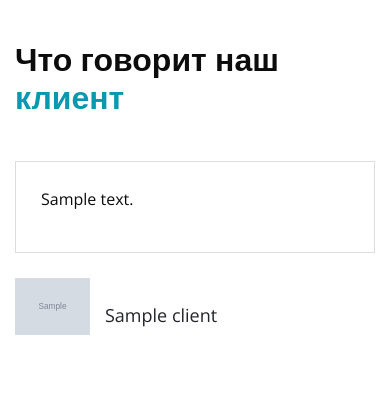
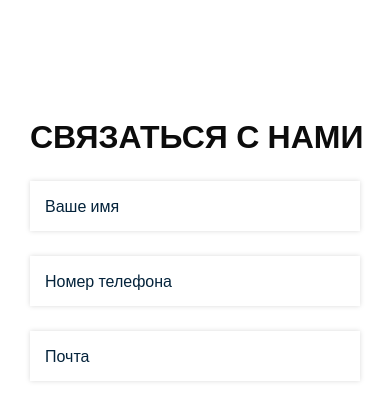
Before and after one commit to TalantDeveloper/funeral_service, a Django app: page / in a window 390 px wide. Shown: the part 6107-6500 px from the top of the page. Run offline with Django 4.2, Linux system fonts and the light colour scheme; data comes from the database, SQL or seed files in the repository; tables that the repository leaves empty hold one stand-in row (values such as "Sample post"); grey boxes marked "Sample" are stand-in pictures; some libraries are stand-ins or nearby versions.

Commit message:
02.12.2023
15:26

```diff
--- a/templates/main/welcome.html
+++ b/templates/main/welcome.html
@@ -13,100 +13,45 @@
                 <div class="container-fluid ">
                     <div class="contact_nav">
                         <a href="tel:+998903529097" target="_blank">
-                            <i class="fa fa-phone" aria-hidden="true"></i>
-                            <span>
-                            Вызов : +998903529097
+                            <img src="{% static 'images/favoricon.svg' %}" alt="" width="80">
+                            <h3>
+                                Ритуальные услуги <br>
+                                в Ташкенте
+                            </h3>
+                        </a>
+                            <span style="color: white">
+                                 Работаем круглосуточно
                             </span>
-                        </a>
-                        <a href="https://t.me/Ritualniyuslugi" target="_blank">
-                            <i class="fa fa-telegram" aria-hidden="true"></i>
-                            <span>
-                                Нодир
-                            </span>
-                        </a>
-                        <a href="https://www.google.com/maps/place/Toshkent+davlat+stomatologiya+instituti+eski/@41.3087803,69.299029,19.01z/data=!4m6!3m5!1s0x38aef527cfd7beab:0x41490626bc752d26!8m2!3d41.309198!4d69.2990049!16s%2Fg%2F11bzs4xs68?entry=ttu"
-                           target="_blank">
-                            <i class="fa fa-map-marker" aria-hidden="true"></i>
-                            <span>
-                                Расположение
-                            </span>
-                        </a>
+
+                        <pre style="color: white;"><a href="tel:+998903529097"><i class="fa fa-phone" aria-hidden="true"></i> +99890 352 90 97  Нодир</a><a href="tel:+998903529097"><i class="fa fa-phone" aria-hidden="true"></i> +99898 707 90 97</a><a href="tel:+998903529097"><i class="fa fa-phone" aria-hidden="true"></i> +99833 077 75 77</a></pre>
                     </div>
                 </div>
             </div>
-            <div class="header_bottom">
-                <div class="container-fluid">
-                    <nav class="navbar navbar-expand-lg custom_nav-container ">
-                        <a class="navbar-brand" href="{% url 'main:welcome' %}">
-                            <span>
-                                Ритуальные услуги
-                                <img src="{% static 'images/favoricon.svg' %}" alt="" width="50">
-                            </span>
-                        </a>
 
-                        <button class="navbar-toggler" type="button" data-toggle="collapse"
-                                data-target="#navbarSupportedContent" aria-controls="navbarSupportedContent"
-                                aria-expanded="false" aria-label="Toggle navigation">
-                            <span class=""> </span>
-                        </button>
-
-                        <div class="collapse navbar-collapse" id="navbarSupportedContent">
-                            <ul class="navbar-nav  ">
-                                <li class="nav-item active">
-                                    <a class="nav-link" href="{% url 'main:welcome' %}">Главная
-                                        <span class="sr-only">(current)</span>
-                                    </a>
-                                </li>
-                                <li class="nav-item">
-                                    <a class="nav-link" href="{% url 'main:service' %}"> Услуги </a>
-                                </li>
-                                <li class="nav-item">
-                                    <a class="nav-link" href="{% url 'main:about' %}">
-                                        О нас
-                                    </a>
-                                </li>
-                                <li class="nav-item">
-                                    <a class="nav-link" href="{% url 'main:contact' %}">
-                                        Связаться с нами
-                                    </a>
-                                </li>
-
-                            </ul>
-                        </div>
-                    </nav>
-                </div>
-            </div>
         </header>
         <!-- end header section -->
 
         <section class="slider_section ">
             <div class="slider_bg_box">
-                <img src="{% static 'images/Ritualnye.jpg' %}" alt="">
+                <img src="{% static 'images/welcom.jpg' %}" alt="">
             </div>
             <div id="customCarousel1" class="carousel slide" data-ride="carousel">
                 <div class="carousel-inner">
                     <div class="carousel-item active">
                         <div class="container ">
                             <div class="row">
-                                <div class="col-md-7 ">
+                                <div class="col-md-12 ">
                                     <div class="detail-box">
-                                        <h1>
-                                            Ритуальные услуги <br>
-                                            в Узбекистане
-                                        </h1>
-                                        <h3 style="color: #0a97b0;">
-                                            <i class="fa fa-clock-o"></i> Работаем круглосуточно
-                                        </h3>
-                                        <i class="text-white">
-                                            <i class="fa fa-phone" aria-hidden="true"></i>
-                                            <a href="tel:+99890 352 90 97" class="text-white">
-                                                +998903529097 <em style="font-size: 2rem;">Нодир</em> </a> &nbsp;
-                                            <i class="fa fa-phone" aria-hidden="true"></i>
-                                            <a href="tel:+99898 707 90 97" class="text-white">+998987079097</a> &nbsp;
-                                            <i class="fa fa-phone" aria-hidden="true"></i>
-                                            <a href="tel:+99833 077 75 77" class="text-white">+998330777577</a>
-                                        </i>
-                                        <div class="btn-box">
+                                        <h2 style="text-align: center; color: white;">
+                                            Поможем достойно проводить близкого человека в последний путь
+                                        </h2>
+                                        <br>
+                                        <br>
+
+                                        <h5 style="color: #0a97b0; text-align: center;">
+                                            Возьмём на себя все заботы, связанные с организацией похорон
+                                        </h5>
+                                        <div class="btn-box" style="text-align: center; justify-items: center; justify-content: center;">
                                             <a href="tel:+998903529097" class="btn1">
                                                 Позвонить нам
                                             </a>
@@ -198,45 +147,7 @@
     </section>
     <!-- end about section -->
 
-    <!-- client section -->
-    <section class="client_section layout_padding">
-        <div class="container">
-            <div class="heading_container">
-                <h2>
-                    Что говорит наш <span>клиент</span>
-                </h2>
-            </div>
-            <div class="client_container">
-                <div class="carousel-wrap ">
-                    <div class="owl-carousel">
-                        {% for client in clients %}
-                            <div class="item">
-                                <div class="box">
-                                    <div class="detail-box">
-                                        <p>
-                                            {{ client.content }}
-                                        </p>
-                                    </div>
-                                    <div class="client_id">
-                                        <div class="img-box">
-                                            <img src="{{ client.image.url }}" alt="" class="img-1">
-                                        </div>
-                                        <div class="name">
-                                            <h6>
-                                                {{ client.name }}
-                                            </h6>
-                                        </div>
-                                    </div>
-                                </div>
-                            </div>
-                        {% endfor %}
-                    </div>
-                </div>
-            </div>
-        </div>
-    </section>
 
-    <!-- end client section -->
 
     <!-- contact section -->
     <section class="contact_section">
```
Also changed, not shown: other parts of templates/main/welcome.html (+5 -29 lines).
